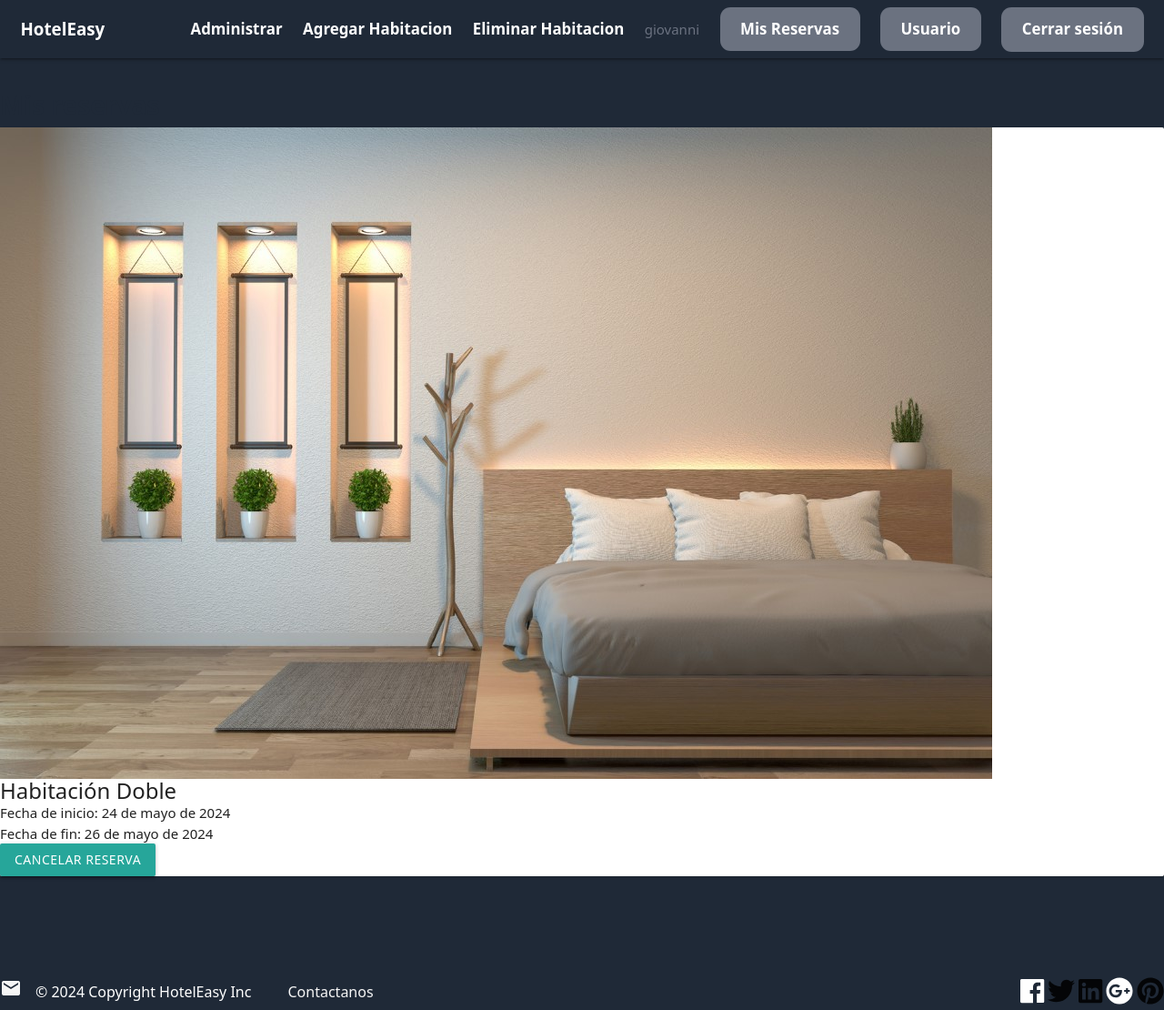
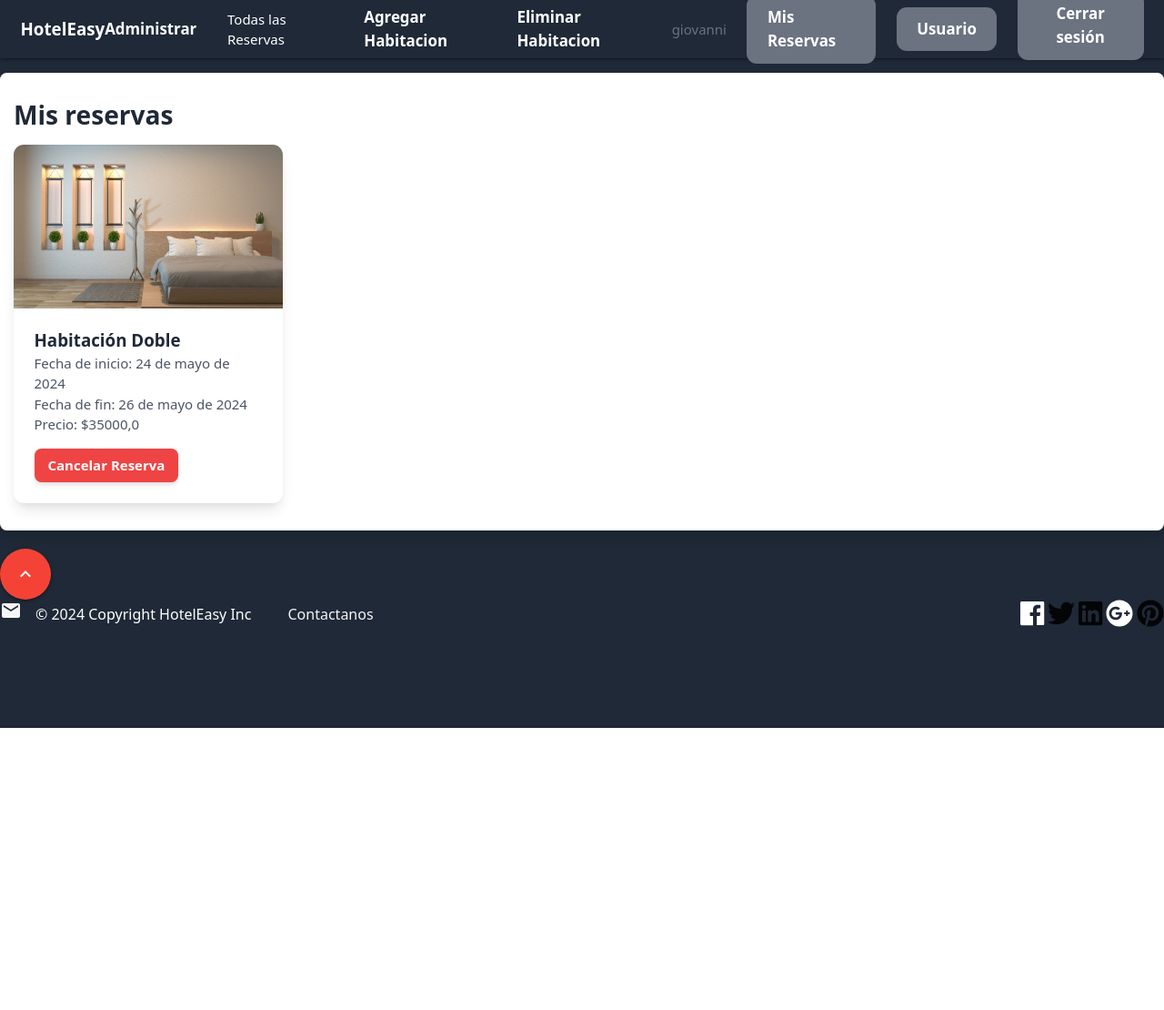
Before and after one commit to Giovannicastroduoc/Giovannicastroduoc.github.io, a Django app: page /habitaciones/habitaciones/vista_reservas/ in a window 1280 px wide. Shown: the whole page at 91% size. After the commit the page ends 800 px from the top, so only its background shows below. Run offline with Django 5.2, Linux system fonts and the light colour scheme; a user stored in the database is signed in; data comes from the database, SQL or seed files in the repository; both versions use the stored data as it was after the commit; some libraries are stand-ins or nearby versions.

Commit message:
registro de usuario - estilo reservas -reservas administrador
se corrige error de registro de usuario
Se visualiza en tarjetas las reservas del usuario.
el administrador visualiza todas las reservas de los susuarios con sus fechas y precios

```diff
--- /dev/null
+++ b/core/static/core/layout.js
@@ -0,0 +1,30 @@
+// Función para desplazarse al principio de la página
+function toTop() {
+    window.scroll({
+        top: 0,
+        left: 0,
+        behavior: 'smooth'
+    });
+}
+
+// Evento de desplazamiento de la ventana
+window.onscroll = function (ev) {
+    if ((window.innerHeight + window.scrollY) >= document.body.offsetHeight - 20) {
+        // Estás en la parte inferior de la página
+        document.querySelector(".scale-out").classList.add("scale-in");
+    } else {
+        document.querySelector(".scale-out").classList.remove("scale-in");
+    }
+};
+
+// Evento de carga del DOM
+document.addEventListener('DOMContentLoaded', function () {
+    const menuButton = document.querySelector('.menu-button');
+    const mobileMenu = document.querySelector('.lg\\:hidden > div');
+
+    // Agrega un event listener al botón del menú
+    menuButton.addEventListener('click', function () {
+        // Alternar la visibilidad del menú desplegable
+        mobileMenu.classList.toggle('hidden');
+    });
+});
--- a/core/templates/core/base.html
+++ b/core/templates/core/base.html
@@ -49,7 +49,7 @@
         <a href="/" class="text-xl font-semibold">HotelEasy</a>
 
         <!-- Botón del menú desplegable -->
-        <button class="lg:hidden focus:outline-none">
+        <button class="lg:hidden focus:outline-none menu-button">
             <i class="fas fa-bars text-white"></i>
         </button>
 
@@ -58,6 +58,7 @@
             {% if request.user.is_authenticated %}
                 {% if request.user.is_superuser %}
                     <a href="{% url 'admin:index'  %}" class="text-lg font-semibold hover:text-gray-500">Administrar</a>
+                    <a href="{% url 'habitacion:reservas_todas' %}" class="block px-3 py-2 rounded-md text-base font-medium text-white hover:text-gray-300 hover:bg-gray-700">Todas las Reservas</a>
                 {% endif %}
 
                 {% if perms.rooms.add_Habitacion %}
@@ -84,12 +85,13 @@
     </nav>
 
     <!-- Menú desplegable para pantallas pequeñas -->
-<div class="lg:hidden bg-gray-800">
+    <div class="lg:hidden bg-gray-700">
         <div class="px-2 pt-2 pb-3 space-y-1">
             <!-- Elementos del menú -->
             {% if request.user.is_authenticated %}
                 {% if request.user.is_superuser %}
                     <a href="{% url 'admin:index'  %}" class="block px-3 py-2 rounded-md text-base font-medium text-white hover:text-gray-300 hover:bg-gray-700">Administrar</a>
+                    <a href="{% url 'habitacion:reservas_todas' %}" class="block px-3 py-2 rounded-md text-base font-medium text-white hover:text-gray-300 hover:bg-gray-700">Todas las Reservas</a>
                 {% endif %}
 
                 {% if perms.rooms.add_Habitacion %}
@@ -165,8 +167,3 @@
     </footer>
 </body>
 </html>
-
-<script>
-
-
-</script>
--- a/core/templates/core/index.html
+++ b/core/templates/core/index.html
@@ -37,13 +37,14 @@
     <div class="container">
         <div class="row">
             <div class="col s12">
-                <h3 class="text-2xl">Buscar Hoteles</h3>
-                <form action="{% url 'habitacion:buscar_habitaciones' %}" method="GET" class="mb-8">
+                <h3 class="text-2xl">Buscar Habitacion</h3>
+                <form action="{% url 'habitaciones:buscar_habitaciones' %}" method="GET" class="mb-8">
                     <div class="flex items-center border border-gray-300 rounded-md overflow-hidden">
                         <input type="text" name="q" placeholder="Buscar habitaciones..." class="px-4 py-2 w-full focus:outline-none">
                         <button type="submit" class="px-4 py-2 bg-blue-500 text-white font-semibold hover:bg-blue-600 focus:outline-none">Buscar</button>
                     </div>
                 </form>
+
             </div>
         </div>
     </div>
--- a/habitaciones/templates/habitaciones/form_eliminar.html
+++ b/habitaciones/templates/habitaciones/form_eliminar.html
@@ -22,7 +22,7 @@
                 </div>
             </div>
 
-            <button class="py-4 px-8 txt-lg bg-red-500 hover:bg-red-700 rounded-xl text-white">Eliminar</button>
+            <button class="px-6 py-3 text-lg font-semibold bg-gray-500 text-white rounded-xl hover:bg-gray-700">Eliminar</button>
         </form>
         <br>
 
--- a/habitaciones/templates/habitaciones/reservar_habitacion.html
+++ b/habitaciones/templates/habitaciones/reservar_habitacion.html
@@ -27,4 +27,7 @@
         <button type="submit" name="submit" class="px-6 py-3 text-lg font-semibold bg-gray-500 text-white rounded-xl hover:bg-gray-700">Reservar</button>
     </form>
 </div>
+
+
+<!-- Detallar reglas al momento de realizar reserva -->
 {% endblock content %}
--- a/habitaciones/templates/habitaciones/reservas.html
+++ b/habitaciones/templates/habitaciones/reservas.html
@@ -1,28 +1,26 @@
 {% extends 'core/base.html' %}
 
 {% block content %}
-<div class="container">
-    <h1 class="mt-5 text-3xl font-bold text-gray-800">Mis reservas</h1>
-    <div class="row">
+<div class="container bg-white py-8 px-4 rounded-lg shadow-lg">
+    <h1 class="text-3xl font-bold text-gray-800 mb-4">Mis reservas</h1>
+    <div class="grid grid-cols-1 sm:grid-cols-2 md:grid-cols-3 lg:grid-cols-4 gap-6">
         {% for reserva in reservas %}
-        <div class="col-md-4">
-            <div class="card mb-4 shadow">
-                <img src="{{ reserva.habitacion.imagen.url }}" class="card-img-top" alt="{{ reserva.habitacion.nombre }}">
-                <div class="card-body">
-                    <h2 class="card-title">{{ reserva.habitacion.nombre }}</h2>
-                    <p class="card-text">Fecha de inicio: {{ reserva.fecha_inicio }}</p>
-                    <p class="card-text">Fecha de fin: {{ reserva.fecha_fin }}</p>
-                    <!-- Agregar botón para cancelar reserva -->
-                    <form action="{% url 'habitacion:cancelar_reserva' reserva.id %}" method="post">
-                        {% csrf_token %}
-                        <button type="submit" class="btn btn-danger">Cancelar Reserva</button>
-                    </form>
-                </div>
+        <div class="rounded-xl overflow-hidden bg-white shadow-lg">
+            <img src="{{ reserva.habitacion.imagen.url }}" class="w-full h-48 object-cover object-center" alt="{{ reserva.habitacion.nombre }}">
+            <div class="p-6">
+                <h2 class="text-xl font-semibold text-gray-800">{{ reserva.habitacion.nombre }}</h2>
+                <p class="text-gray-600">Fecha de inicio: {{ reserva.fecha_inicio }}</p>
+                <p class="text-gray-600">Fecha de fin: {{ reserva.fecha_fin }}</p>
+                <p class="text-gray-600">Precio: ${{ reserva.habitacion.precio }}</p>
+                <form action="{% url 'habitacion:cancelar_reserva' reserva.id %}" method="post">
+                    {% csrf_token %}
+                    <button type="submit" class="mt-4 px-4 py-2 bg-red-500 text-white font-semibold rounded-lg shadow-md hover:bg-red-600 focus:outline-none focus:bg-red-600">Cancelar Reserva</button>
+                </form>
             </div>
         </div>
         {% empty %}
         <div class="col">
-            <p>No has realizado ninguna reserva.</p>
+            <p class="text-gray-600 text-center">No has realizado ninguna reserva.</p>
         </div>
         {% endfor %}
     </div>
--- a/habitaciones/urls.py
+++ b/habitaciones/urls.py
@@ -7,9 +7,11 @@ urlpatterns = [
     path('nuevo/', views.nuevo_habitacion, name='nuevo'),
     path('eliminar/', views.eliminar_habitacion, name='eliminar_habitacion'),
     path('<str:nombre_categoria>/', views.categoria, name='categoria'),
-    path('busqueda/', views.buscar_habitaciones, name='buscar_habitaciones'),  # Cambiando la URL a 'busqueda/'
+    path('habitaciones/buscar_habitaciones/', views.buscar_habitaciones, name='buscar_habitaciones'),
     path('reservar/<int:habitacion_id>/', views.reservar_habitacion, name='reservar_habitacion'),
     path('confirmacion/<int:reserva_id>/', views.pagina_confirmacion, name='pagina_confirmacion'),
     path('cancelar_reserva/<int:reserva_id>/', views.cancelar_reserva, name='cancelar_reserva'),
     path('habitaciones/vista_reservas/', views.vista_reservas, name='vista_reservas'),
+    path('habitaciones/reservas-todas/', views.reservas_todas, name='reservas_todas'),
+
 ]
--- a/habitaciones/views.py
+++ b/habitaciones/views.py
@@ -14,15 +14,16 @@ def user_in_habitacion_permisos(user):
         return True
     return user.groups.filter(name='permisos_habitaciones').exists()
 
+
 # Vista para mostrar las habitaciones de una categoría
 def categoria(request, nombre_categoria):
-    habitaciones = Habitacion.objects.all()
+    habitaciones = Habitacion.objects.filter(categoria__nombre=nombre_categoria)
     categoria = get_object_or_404(Categoria, nombre=nombre_categoria)
-
     return render(request, "habitaciones/categoria.html", {
         'categoria': categoria,
         'habitaciones': habitaciones,
     })
+
 
 # Vista para agregar una nueva habitación
 @login_required
@@ -33,7 +34,7 @@ def nuevo_habitacion(request):
         if form.is_valid():
             form.save()
             messages.success(request, 'Habitacion guardada exitosamente')
-            return redirect('/habitaciones/nuevo')
+            return redirect('habitacion:nuevo')
         else:
             messages.error(request, 'No se pudo guardar la habitacion. Por favor, corrija los errores en el formulario.')
     else:
@@ -43,6 +44,7 @@ def nuevo_habitacion(request):
         'form': form,
         'title': 'Agregar Habitacion',
     })
+
 
 # Vista para eliminar una habitación
 @login_required
@@ -54,7 +56,7 @@ def eliminar_habitacion(request):
             habitacion = form.cleaned_data['habitacion']
             habitacion.delete()
             messages.success(request, 'Habitacion eliminada exitosamente.')
-            return redirect('rooms:eliminar_habitacion')
+            return redirect('habitacion:eliminar_habitacion')
         else:
             messages.error(request, 'Error, no se pudo eliminar el habitacion')
             categoria_id = request.POST.get("categoria")
@@ -68,18 +70,17 @@ def eliminar_habitacion(request):
         'title': 'Eliminar Habitacion',
     })
 
+
 # Vista para buscar habitaciones
 def buscar_habitaciones(request):
     query = request.GET.get('q')
-    habitaciones = Habitacion.objects.filter(
-        Q(nombre__icontains=query) | Q(descripcion__icontains=query)
-    )
-    categorias = Categoria.objects.all()
-    return render(request, 'habitaciones/busqueda.html', {
-        'habitaciones': habitaciones,
+    habitaciones = Habitacion.objects.filter(nombre__icontains=query)
+    context = {
         'query': query,
-        'categorias': categorias,
-    })
+        'habitaciones': habitaciones
+    }
+    return render(request, 'habitaciones/busqueda.html', context)
+
 
 # Vista para reservar una habitación
 @login_required
@@ -98,10 +99,12 @@ def reservar_habitacion(request, habitacion_id):
         form = ReservaForm()
     return render(request, 'habitaciones/reservar_habitacion.html', {'form': form, 'habitacion_id': habitacion_id})
 
+
 # Vista para mostrar la página de confirmación de reserva
 def pagina_confirmacion(request, reserva_id):
     reserva = get_object_or_404(Reserva, id=reserva_id)
     return render(request, 'habitaciones/pagina_confirmacion.html', {'reserva': reserva})
+
 
 # Vista para mostrar las reservas de un usuario
 @login_required
@@ -109,15 +112,28 @@ def vista_reservas(request):
     reservas = Reserva.objects.filter(usuario=request.user)
     return render(request, 'habitaciones/reservas.html', {'reservas': reservas})
 
+
 # Vista para cancelar una reserva
 @login_required
 def cancelar_reserva(request, reserva_id):
     reserva = get_object_or_404(Reserva, id=reserva_id)
 
-    if request.user == reserva.usuario:
+    if request.user == reserva.usuario or request.user.is_superuser:
         reserva.delete()
         messages.success(request, 'Reserva cancelada exitosamente.')
     else:
         messages.error(request, 'No tienes permiso para cancelar esta reserva.')
 
-    return redirect('habitacion:vista_reservas')
+    if request.user.is_superuser:
+        return redirect('habitacion:reservas_todas')
+    else:
+        return redirect('habitacion:vista_reservas')
+
+
+# Vista para mostrar todas las reservas (solo para superusuarios)
+@login_required
+def reservas_todas(request):
+    if not request.user.is_superuser:
+        return redirect('habitacion:vista_reservas')  # Redirigir a la vista de reservas del usuario si no es un superusuario
+    reservas = Reserva.objects.all()
+    return render(request, 'habitaciones/reservas_todas.html', {'reservas': reservas})
```
Also changed, not shown: core/static/core/hotel.js (renamed from core/static/hotel.js, +21 -24 lines), core/static/layout.js (deleted, +0 -69 lines), core/templates/core/signup.html (+12 -5 lines), habitaciones/forms.py (+0 -9 lines), habitaciones/templates/habitaciones/busqueda.html (+18 -12 lines), habitaciones/templates/habitaciones/reservas_todas.html (added, +33 -0 lines), db.sqlite3, media/categoria_imagenes/1_KYOmUlg.jpg (added). Lines whose indentation alone changed are shown as unchanged.
